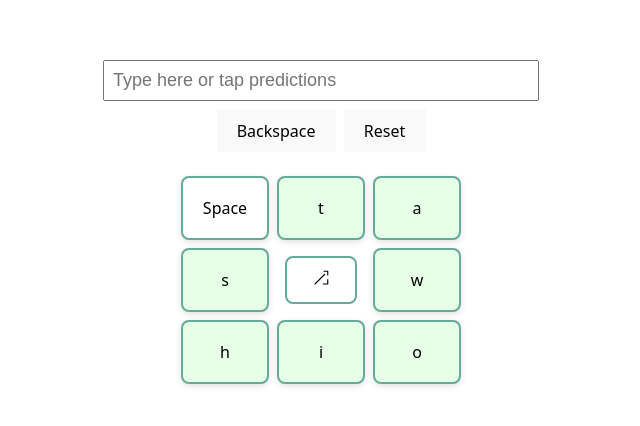
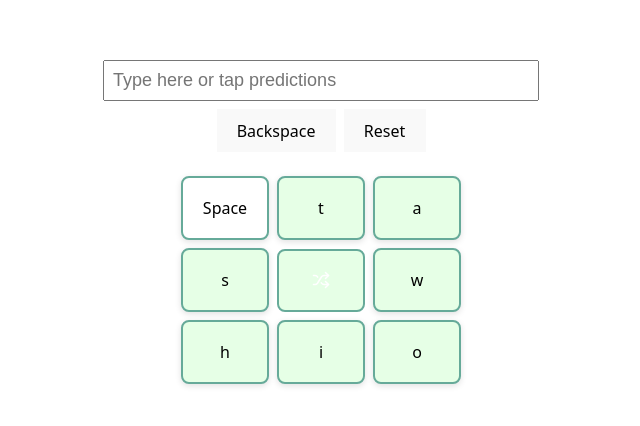
Before and after one commit to leeguhn/corpus, a React (Vite) app in the folder react/: page / in a window 1280 px wide. Shown: the part 178-604 px from the top of the page, without its empty margins (319-959 px from the left). Built offline with nearby package versions, Linux system fonts and the light colour scheme; no server answers.

Commit message:
shuffle icon  fixed

```diff
--- a/react/package.json
+++ b/react/package.json
@@ -10,6 +10,7 @@
     "preview": "vite preview"
   },
   "dependencies": {
+    "lucide-react": "^0.544.0",
     "react": "^19.1.1",
     "react-dom": "^19.1.1"
   },
--- a/react/src/RadialPredictor.jsx
+++ b/react/src/RadialPredictor.jsx
@@ -1,4 +1,5 @@
 import React, { useState, useEffect, useMemo } from "react";
+import { Shuffle } from 'lucide-react';
 
 // Helper to load JSON from public folder
 async function loadJson(filename) {
@@ -330,11 +331,9 @@ export default function RadialPredictor() {
                   }}
                   title="Shuffle suggestions"
                 >
-                  <svg width="18" height="18" viewBox="0 0 24 24" fill="none" xmlns="http://www.w3.org/2000/svg" aria-hidden>
-                    <path d="M16 3h5v5" stroke="#000" strokeWidth="1.5" strokeLinecap="round" strokeLinejoin="round"/>
-                    <path d="M4 20l6-6 7-7" stroke="#000" strokeWidth="1.5" strokeLinecap="round" strokeLinejoin="round"/>
-                    <path d="M21 14v6h-6" stroke="#000" strokeWidth="1.5" strokeLinecap="round" strokeLinejoin="round"/>
-                  </svg>
+                  <span className="shuffle-icon invert" aria-hidden>
+                    <Shuffle size={18} aria-hidden />
+                  </span>
                 </button>
               </div>
             );
--- a/react/src/index.css
+++ b/react/src/index.css
@@ -149,26 +149,49 @@ button:focus-visible {
   align-items: center;
   justify-content: center;
 }
-.radial-center-content {
-  width: 56px;
-  height: 40px;
-  border-radius: 8px;
-  background: #eee;
-  display: flex;
-  align-items: center;
-  justify-content: center;
-  font-weight: 700;
-  color: #000;
-}
 
 .radial-center-button {
-  width: 72px;
-  height: 48px;
+  width: 92px;
+  height: 63px;
   border-radius: 8px;
-  background: #fff;
+  background: #e6ffe6 !important;
   border: 2px solid #6a9;
   cursor: pointer;
   font-weight: 700;
+}
+
+/* Shuffle icon styling: provide a thin black border around the SVG */
+.shuffle-icon {
+  display: inline-flex;
+  align-items: center;
+  justify-content: center;
+  margin-top: 3px;
+  width: 20px;
+  height: 20px;
+  border-radius: 3px; /* small rounding to match icon corners */
+  box-sizing: content-box;
+}
+
+/* Alternative thicker outlined look: duplicate the icon and offset for an outline effect */
+.shuffle-icon.outline {
+  position: relative;
+}
+.shuffle-icon.outline svg {
+  position: relative;
+  z-index: 2;
+}
+.shuffle-icon.outline::before {
+  content: '';
+  position: absolute;
+  border-radius: 4px;
+  background: transparent;
+  border: 2px solid #000;
+  z-index: 1;
+}
+
+/* Invert the icon colors (useful on dark/light backgrounds). This flips all colors inside the SVG. */
+.shuffle-icon.invert svg {
+  filter: invert(1) hue-rotate(180deg);
 }
 
 @media (prefers-color-scheme: light) {
```
Also changed, not shown: 1 other file (tests, documents, lock files or other folders).
